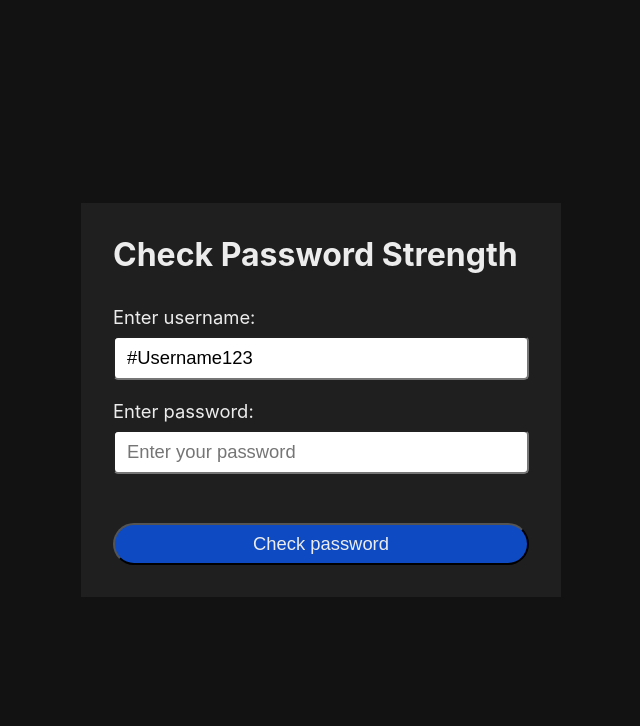
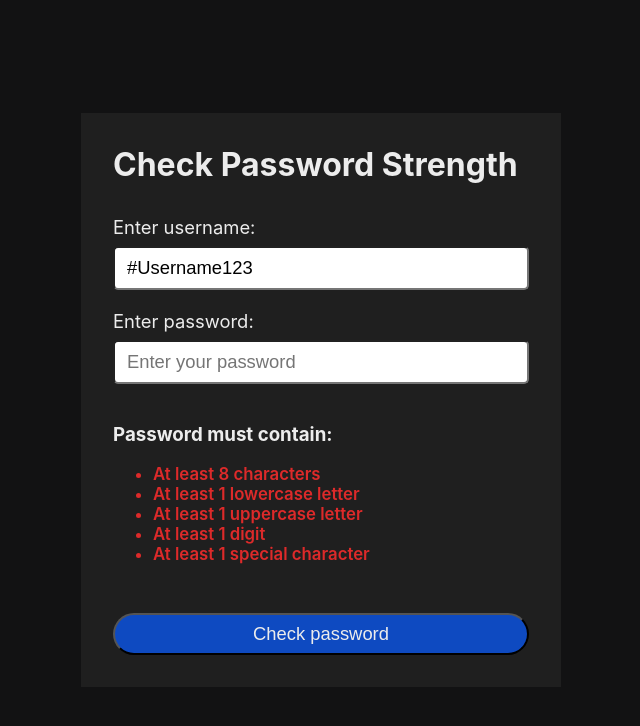
Before and after one commit to petar-stojanovic/emit, a React (Create React App) app in the folder password-checker/: page / in a window 1280 px wide. Shown: the top 726 px of the page, without its empty margins (319-959 px from the left). Built offline with nearby package versions, Linux system fonts and the light colour scheme; the HTML template or start-up script is replaced by a standard one.

Commit message:
added component for error messages

```diff
--- a/password-checker/src/App.css
+++ b/password-checker/src/App.css
@@ -46,6 +46,10 @@ button {
   cursor: pointer;
 }
 
+button:hover {
+  background-color: #0c3b9b;
+}
+
 button:disabled {
   background-color: #4a4a4a;
   pointer-events: none;
--- a/password-checker/src/PasswordChecker.jsx
+++ b/password-checker/src/PasswordChecker.jsx
@@ -1,53 +1,17 @@
 import {useState} from "react";
+import PasswordComplexity from "./PasswordComplexity";
 
 function PasswordChecker() {
 
   const [username, setUsername] = useState("#Username123");
   const [password, setPassword] = useState("");
 
-  const [score, setScore] = useState(0);
-  const [error, setError] = useState([]);
-
-  function checkPassword(e) {
-    e.preventDefault();
-    setScore(0);
-
-    console.log('Checking password...', username, password);
-
-    const messages = [];
-
-    if (password.length === 0) {
-      messages.push("Password cannot be empty");
-    }
-    if (password.length < 8) {
-      messages.push("Password must be at least 8 characters long");
-    }
-    if (!password.match(/[a-z]/)) {
-      messages.push("Password must contain at least one lowercase letter");
-    }
-    if (!password.match(/[A-Z]/)) {
-      messages.push("Password must contain at least one uppercase letter");
-    }
-    if (!password.match(/[0-9]/)) {
-      messages.push("Password must contain at least one digit");
-    }
-    if (!password.match(/[~!@#$%^&*\[\](){}.,|\\:;'"?<>\-_=+`]/)) {
-      messages.push("Password must contain at least one special character");
-    }
-
-    setError(messages);
-  }
-
   return (
     <div className="container">
-      <h1>
-        Check Password Strength
-      </h1>
-      <form onSubmit={checkPassword}>
+      <h1>Check Password Strength</h1>
+      <form onSubmit={(e) => e.preventDefault()}>
         <div>
-          <label htmlFor="username">
-            Enter username:
-          </label>
+          <label htmlFor="username">Enter username:</label>
           <br/>
           <input
             type="text"
@@ -59,26 +23,16 @@ function PasswordChecker() {
         <br/>
 
         <div>
-          <label htmlFor="password">
-            Enter password:
-          </label>
-          <br/>
+          <label htmlFor="password">Enter password:</label>
           <input
             type="text"
             id="password"
             onChange={(e) => setPassword(e.target.value)}
             placeholder="Enter your password"/>
         </div>
-        <p className="error">
-          {error.map((message, index) => (
-            <span key={index}>
-              {message}
-              <br/>
-            </span>
-          ))}
+        <br/>
 
-        </p>
-
+        <PasswordComplexity username={username} password={password}/>
         <button
           // disabled={!password}
           type="submit">
--- /dev/null
+++ b/password-checker/src/PasswordComplexity.jsx
@@ -0,0 +1,65 @@
+import {useEffect, useState} from "react";
+
+function PasswordComplexity({username, password}) {
+  const [score, setScore] = useState(0);
+  const [errorMessages, setErrorMessages] = useState([]);
+
+  useEffect(() => {
+    checkPassword();
+  }, [username, password]);
+
+  function checkPassword() {
+    console.log("username", username);
+    console.log("password", password);
+
+    const messages = [];
+
+    const hasLowercase = /[a-z]/.test(password);
+    const hasUppercase = /[A-Z]/.test(password);
+    const hasNumber = /\d/.test(password);
+    const hasSpecial = /[~!@#$%^&*\[\](){}.,|\\:;'"?<>\-_=+\/`]/.test(password);
+
+    if (password.length < 8) {
+      messages.push("At least 8 characters");
+    }
+
+    if (!hasLowercase) {
+      messages.push("At least 1 lowercase letter");
+    }
+
+    if (!hasUppercase) {
+      messages.push("At least 1 uppercase letter");
+    }
+
+    if (!hasNumber) {
+      messages.push("At least 1 digit");
+    }
+    if (!hasSpecial) {
+      messages.push("At least 1 special character");
+    }
+
+    setErrorMessages(messages);
+  }
+
+  return (
+    <div>
+      {/*<ul>*/}
+      {/*  <li>At least 8 characters</li>*/}
+      {/*  <li>At least 1 lowercase letter</li>*/}
+      {/*  <li>At least 1 uppercase letter</li>*/}
+      {/*  <li>At least 1 number</li>*/}
+      {/*  <li>At least 1 special character</li>*/}
+      {/*</ul>*/}
+
+      <h3>Password must contain:</h3>
+      <ul className="error">
+        {errorMessages.map((message, index) => (
+          <li key={index}>{message}
+          </li>
+        ))}
+      </ul>
+    </div>
+  )
+}
+
+export default PasswordComplexity;
--- a/password-checker/src/index.css
+++ b/password-checker/src/index.css
@@ -15,3 +15,9 @@ code {
 *, *::before, *::after {
   box-sizing: border-box;
 }
+
+@media (prefers-color-scheme: dark) {
+  body {
+    background: #e8e8e8;
+  }
+}
```
